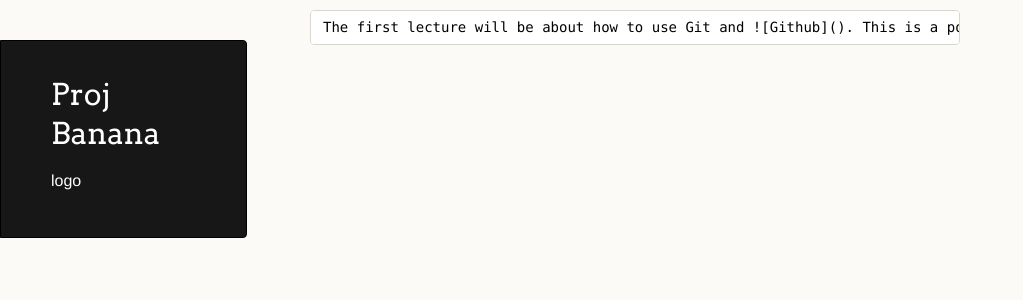
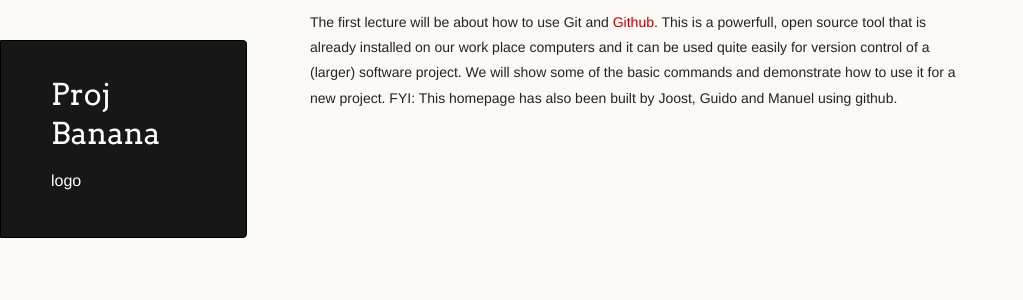
Before and after one commit to projectbanana/projectbanana.github.io, a Jekyll site: the page built from _posts/2013-09-19-git-and-github.md, in a window 1280 px wide. Shown: the top 300 px of the page, without its empty margins (0-1023 px from the left). Built offline with Jekyll 4.4.1, drawn with Linux system fonts in a browser that asks for light colours; part of the change alters nothing that is shown.

```diff
--- a/_posts/2013-09-19-git-and-github.md
+++ b/_posts/2013-09-19-git-and-github.md
@@ -4,4 +4,6 @@ title: Git and Github
 date: 2013-09-09
 ---
 
-	The first lecture will be about how to use Git and ![Github]({{ https://github.com }}). This is a powerfull, open source tool that is already installed on our work place computers and it can be used quite easily for version control of a (larger) software project. We will show some of the basic commands and demonstrate how to use it for a new project. FYI: This homepage has also been built by Joost, Guido and Manuel using github.
+The first lecture will be about how to use Git and [Github]. This is a powerfull, open source tool that is already installed on our work place computers and it can be used quite easily for version control of a (larger) software project. We will show some of the basic commands and demonstrate how to use it for a new project. FYI: This homepage has also been built by Joost, Guido and Manuel using github.
+
+[Github]: https://github.com
```
